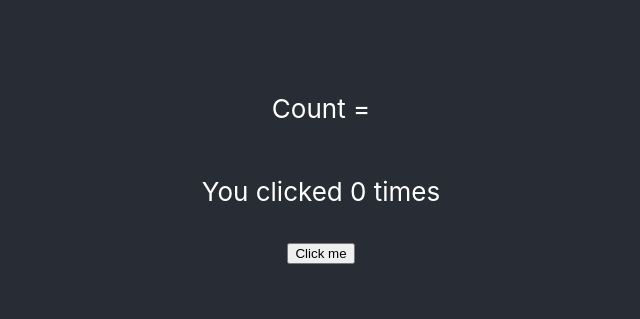
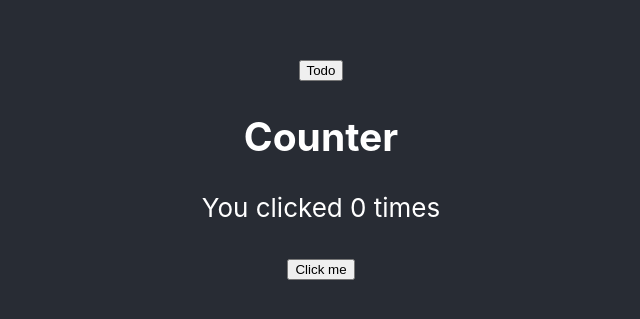
Before and after one commit to kunalgorithm/react-hooks, a React (Create React App) app: page / in a window 1280 px wide. Shown: the part 235-554 px from the top of the page, without its empty margins (319-959 px from the left). Built offline with nearby package versions, Linux system fonts and the light colour scheme.

Commit message:
switch between counter and todo

```diff
--- a/src/App.js
+++ b/src/App.js
@@ -1,14 +1,25 @@
-import React, { Component } from "react";
-import logo from "./logo.svg";
+import React, { Component, useState } from "react";
 import "./App.css";
 import Counter from "./Counter";
+import Todo from "./Todo";
 
 function App() {
+  const [screen, setScreen] = useState("Counter");
   return (
     <div className="App">
       <header className="App-header">
-        <p>Count = </p>
-        <Counter />
+        {screen === "Todo" && (
+          <div>
+            <button onClick={() => setScreen("Counter")}>Counter</button>
+            <Todo />
+          </div>
+        )}
+        {screen === "Counter" && (
+          <div>
+            <button onClick={() => setScreen("Todo")}>Todo</button>
+            <Counter />
+          </div>
+        )}
       </header>
     </div>
   );
--- a/src/Counter.js
+++ b/src/Counter.js
@@ -6,6 +6,7 @@ export default function Counter() {
 
   return (
     <div>
+      <h2>Counter</h2>
       <p>You clicked {count} times</p>
       <button onClick={() => setCount(count + 1)}>Click me</button>
     </div>
--- /dev/null
+++ b/src/Todo.js
@@ -0,0 +1,31 @@
+import React, { useState } from "react";
+
+export default function Todos() {
+  // Declare a new state variable, which we'll call "count"
+  const [text, setText] = useState("");
+
+  function handleChange(event) {
+    this.setText(event.target.value);
+  }
+
+  return (
+    <div>
+      <h2> Todo: </h2>
+      <p>Enter a task to complete.</p>
+      <form onSubmit={() => this.handleSubmit}>
+        <label>
+          Enter a task to complete:
+          <input
+            type="text"
+            value={text}
+            onChange={() => {
+              console.log("stop");
+            }}
+          />
+        </label>
+        <input type="submit" value="Submit" />
+      </form>
+      <h3>text: {text}</h3>
+    </div>
+  );
+}
--- a/src/index.js
+++ b/src/index.js
@@ -1,11 +1,19 @@
-import React from 'react';
-import ReactDOM from 'react-dom';
-import './index.css';
-import App from './App';
-import * as serviceWorker from './serviceWorker';
+import React from "react";
+import ReactDOM from "react-dom";
+import "./index.css";
+import App from "./App";
+import * as serviceWorker from "./serviceWorker";
 
-ReactDOM.render(<App />, document.getElementById('root'));
+const rootEl = document.getElementById("root");
 
+ReactDOM.render(<App />, rootEl);
+
+if (module.hot) {
+  module.hot.accept("./App", () => {
+    const NextApp = require("./App").default;
+    ReactDOM.render(<NextApp />, rootEl);
+  });
+}
 // If you want your app to work offline and load faster, you can change
 // unregister() to register() below. Note this comes with some pitfalls.
 // Learn more about service workers: http://bit.ly/CRA-PWA
```
Also changed, not shown: package.json (+6 -1 lines), 1 other file (tests, documents, lock files or other folders).
